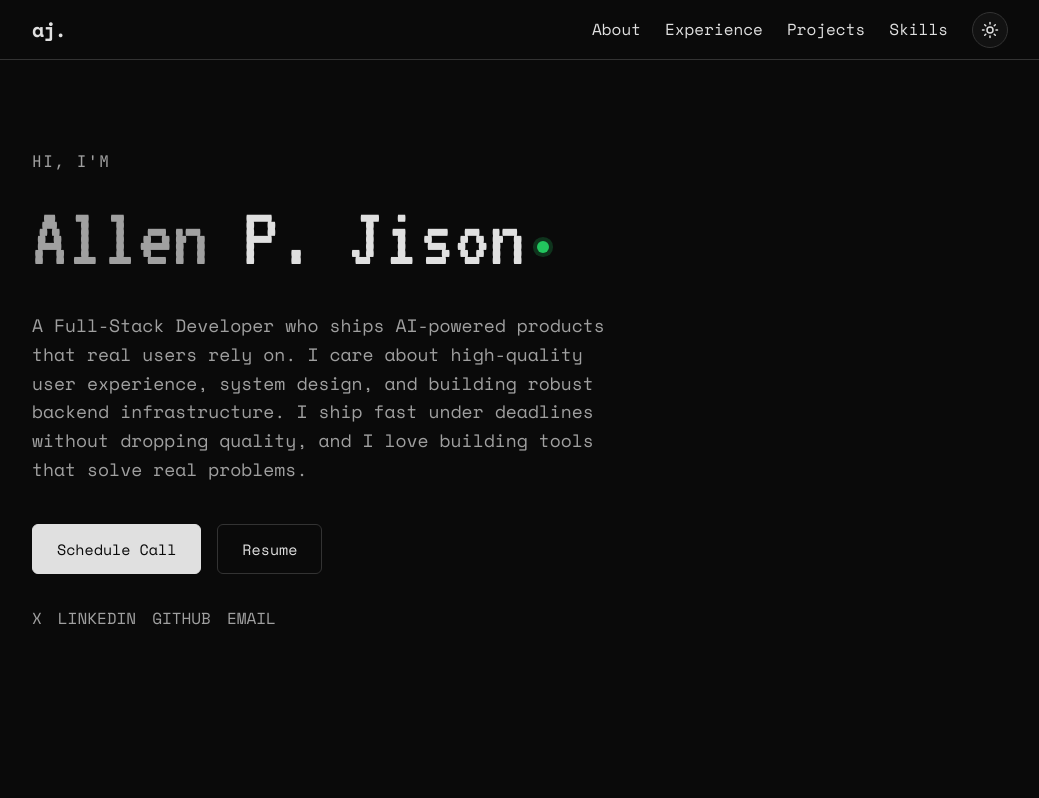
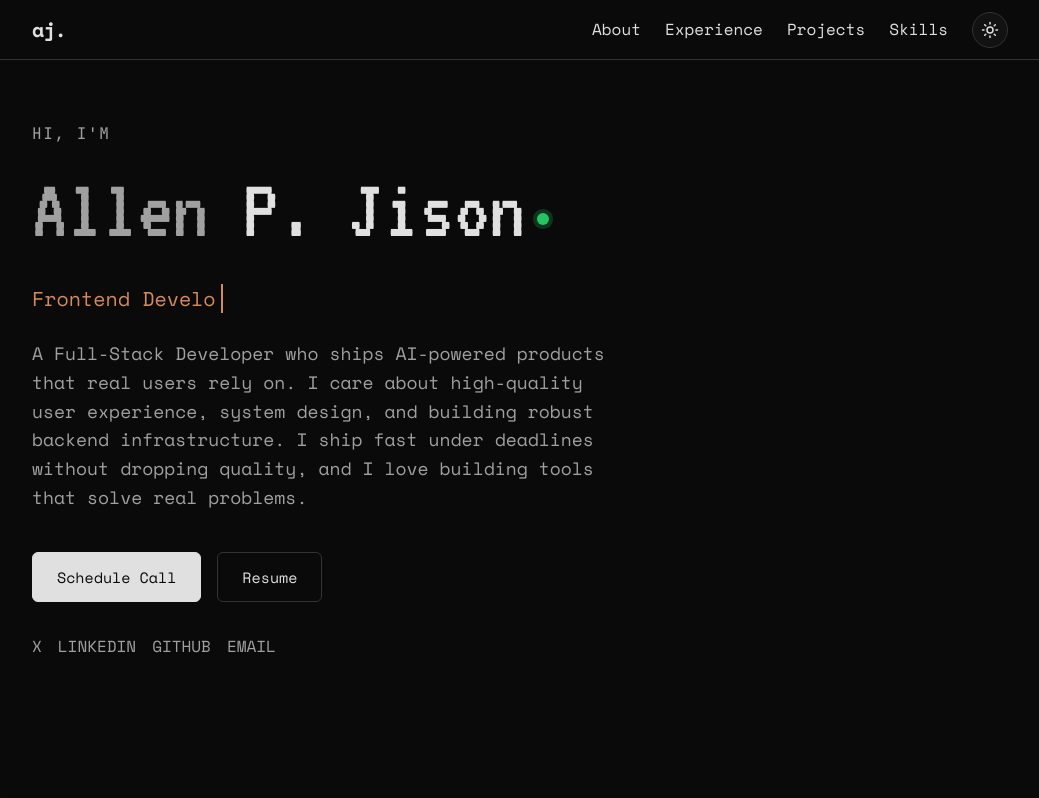
Before and after one commit to LyfSeeker/My-Portfolio, a React (Vite) app: page / in a window 1280 px wide. Shown: the top 798 px of the page, without its empty margins (120-1159 px from the left). Built offline with nearby package versions, Linux system fonts and the light colour scheme.

Commit message:
Add typewriter effect for developer titles

```diff
--- a/src/App.jsx
+++ b/src/App.jsx
@@ -4,7 +4,7 @@ import { Moon, Sun, ArrowUpRight } from 'lucide-react';
 import { FaGithub, FaLinkedin, FaInstagram } from 'react-icons/fa';
 import { FaXTwitter } from 'react-icons/fa6';
 import { SiGmail, SiBuymeacoffee } from 'react-icons/si';
-import { AsciiSphere, AsciiWave } from './components/TerminalFx';
+import { AsciiSphere, AsciiWave, TypewriterText } from './components/TerminalFx';
 import { Preloader } from './components/Preloader';
 import './App.css';
 
@@ -46,6 +46,7 @@ function App() {
             <div className="hero-content">
               <p className="hero-subtitle mono">Hi, I'm</p>
               <h1 className="hero-title"><span style={{ color: 'var(--text-secondary)' }}>Allen</span> P. Jison<span className="status-dot" title="Available for work"></span></h1>
+              <TypewriterText strings={['Full Stack Developer', 'Frontend Developer', 'Blockchain Developer', 'Backend Engineer']} />
               <p className="hero-description">
                 A Full-Stack Developer who ships AI-powered products that real users rely on.
                 I care about high-quality user experience, system design, and building robust backend infrastructure.
--- a/src/components/TerminalFx.jsx
+++ b/src/components/TerminalFx.jsx
@@ -347,3 +347,59 @@ export const SystemInfo = () => {
     </div>
   );
 };
+
+// TYPEWRITER COMPONENT
+export const TypewriterText = ({ strings, typingSpeed = 100, deletingSpeed = 50, delay = 2000 }) => {
+  const [text, setText] = useState('');
+  const [isDeleting, setIsDeleting] = useState(false);
+  const [loopNum, setLoopNum] = useState(0);
+
+  useEffect(() => {
+    const i = loopNum % strings.length;
+    const fullText = strings[i];
+
+    let timer;
+    if (isDeleting) {
+      timer = setTimeout(() => {
+        setText(fullText.substring(0, text.length - 1));
+      }, deletingSpeed);
+    } else {
+      timer = setTimeout(() => {
+        setText(fullText.substring(0, text.length + 1));
+      }, typingSpeed);
+    }
+
+    if (!isDeleting && text === fullText) {
+      timer = setTimeout(() => setIsDeleting(true), delay);
+    } else if (isDeleting && text === '') {
+      setIsDeleting(false);
+      setLoopNum(loopNum + 1);
+    }
+
+    return () => clearTimeout(timer);
+  }, [text, isDeleting, loopNum, strings, typingSpeed, deletingSpeed, delay]);
+
+  return (
+    <div style={{
+      fontSize: '1.25rem',
+      fontFamily: '"Space Mono", monospace',
+      marginBottom: '1.5rem',
+      color: '#d48a5b', // Warm retro orange/brown
+      display: 'inline-block'
+    }}>
+      <span style={{
+        borderRight: '2px solid #d48a5b',
+        animation: 'blink-caret 1s step-end infinite',
+        paddingRight: '5px'
+      }}>
+        {text}
+      </span>
+      <style>{`
+        @keyframes blink-caret {
+          from, to { border-color: transparent }
+          50% { border-color: #d48a5b; }
+        }
+      `}</style>
+    </div>
+  );
+};
```
